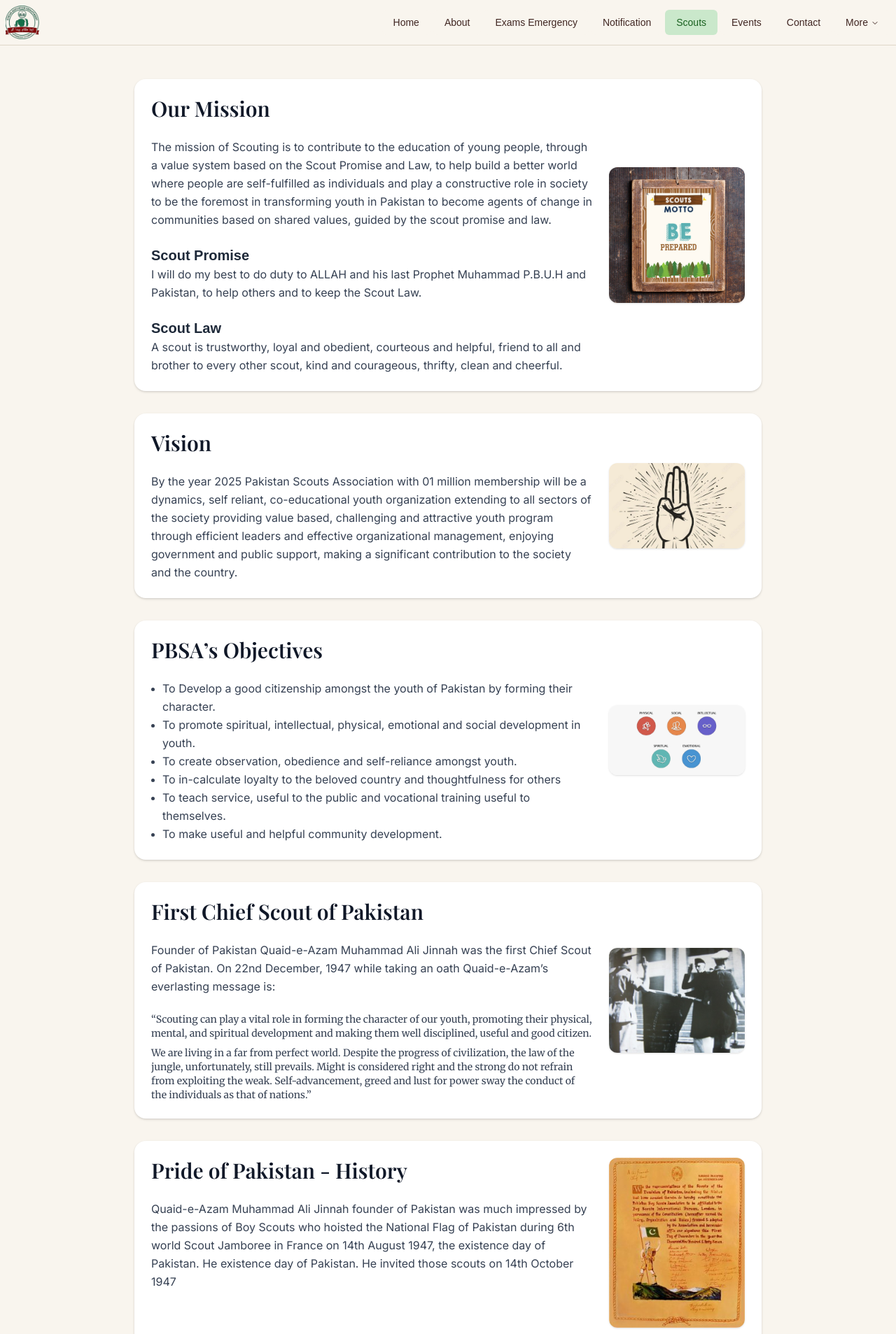
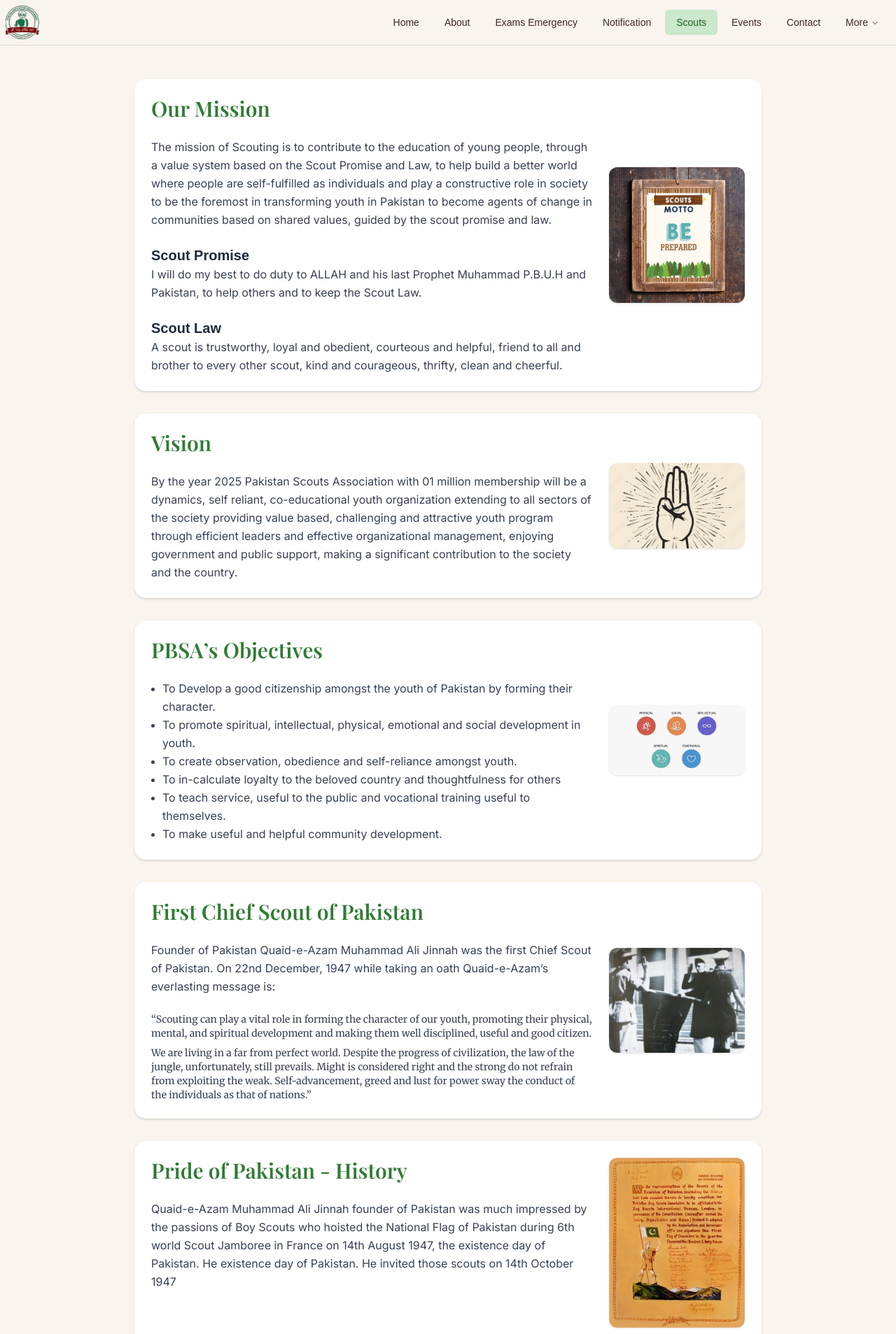
Before and after one commit to eedu7/paradox, a Next.js app: page /scouts in a window 1280 px wide. Shown: the top 1907 px of the page at 70% size. Built offline with nearby package versions, Linux system fonts and the light colour scheme.

Commit message:
Change the title color of the pages

```diff
--- a/src/components/scouts-blog/FirstChiefScoutOfPakistan.tsx
+++ b/src/components/scouts-blog/FirstChiefScoutOfPakistan.tsx
@@ -19,7 +19,7 @@
         <div className="space-y-8 rounded-2xl bg-white p-6 shadow-md">
             <div className="grid grid-cols-1 items-start gap-6 md:grid-cols-4">
                 <div className="space-y-6 text-base leading-relaxed text-gray-700 md:col-span-3">
-                    <h1 className={cn(playfair.className, "text-3xl font-semibold text-gray-900")}>
+                    <h1 className={cn(playfair.className, "text-primary text-3xl font-semibold")}>
                         First Chief Scout of Pakistan
                     </h1>
                     <p className={inter.className}>
--- a/src/components/scouts-blog/OurMissionBlog.tsx
+++ b/src/components/scouts-blog/OurMissionBlog.tsx
@@ -13,7 +13,7 @@
         <div className="space-y-8 rounded-2xl bg-white p-6 shadow-md">
             <div className="grid grid-cols-1 items-start gap-6 md:grid-cols-4">
                 <div className="space-y-6 text-base leading-relaxed text-gray-700 md:col-span-3">
-                    <h1 className={cn(playfair.className, "text-3xl font-semibold text-gray-900")}>Our Mission</h1>
+                    <h1 className={cn(playfair.className, "text-primary text-3xl font-semibold")}>Our Mission</h1>
                     <p className={inter.className}>
                         The mission of Scouting is to contribute to the education of young people, through a value
                         system based on the Scout Promise and Law, to help build a better world where people are
--- a/src/components/scouts-blog/PBSAObjectiveBlog.tsx
+++ b/src/components/scouts-blog/PBSAObjectiveBlog.tsx
@@ -13,7 +13,7 @@
         <div className="space-y-8 rounded-2xl bg-white p-6 shadow-md">
             <div className="grid grid-cols-1 items-start gap-6 md:grid-cols-4">
                 <div className="space-y-6 text-base leading-relaxed text-gray-700 md:col-span-3">
-                    <h1 className={cn(playfair.className, "text-3xl font-semibold text-gray-900")}>
+                    <h1 className={cn(playfair.className, "text-primary text-3xl font-semibold")}>
                         PBSA&rsquo;s Objectives
                     </h1>
                     <ul className="list-disc px-4">
--- a/src/components/scouts-blog/PrideOfPakistanBlog.tsx
+++ b/src/components/scouts-blog/PrideOfPakistanBlog.tsx
@@ -13,7 +13,7 @@
         <div className="space-y-8 rounded-2xl bg-white p-6 shadow-md">
             <div className="grid grid-cols-1 items-start gap-6 md:grid-cols-4">
                 <div className="space-y-6 text-base leading-relaxed text-gray-700 md:col-span-3">
-                    <h1 className={cn(playfair.className, "text-3xl font-semibold text-gray-900")}>
+                    <h1 className={cn(playfair.className, "text-primary text-3xl font-semibold")}>
                         Pride of Pakistan - History
                     </h1>
                     <p className={inter.className}>
--- a/src/components/scouts-blog/VisionBlog.tsx
+++ b/src/components/scouts-blog/VisionBlog.tsx
@@ -13,7 +13,7 @@
         <div className="space-y-8 rounded-2xl bg-white p-6 shadow-md">
             <div className="grid grid-cols-1 items-start gap-6 md:grid-cols-4">
                 <div className="space-y-6 text-base leading-relaxed text-gray-700 md:col-span-3">
-                    <h1 className={cn(playfair.className, "text-3xl font-semibold text-gray-900")}>Vision</h1>
+                    <h1 className={cn(playfair.className, "text-primary text-3xl font-semibold")}>Vision</h1>
                     <p className={inter.className}>
                         By the year 2025 Pakistan Scouts Association with 01 million membership will be a dynamics, self
                         reliant, co-educational youth organization extending to all sectors of the society providing
```
